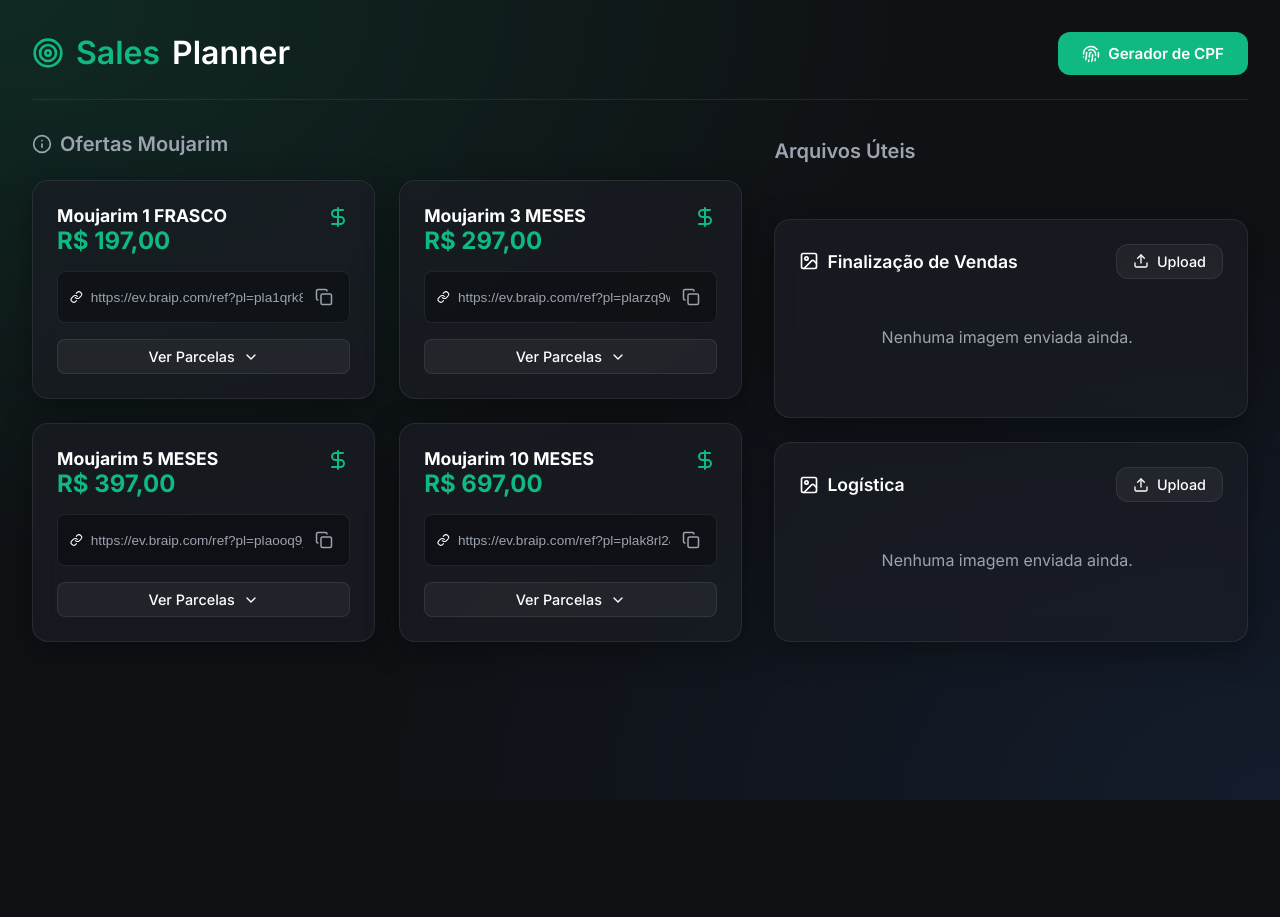
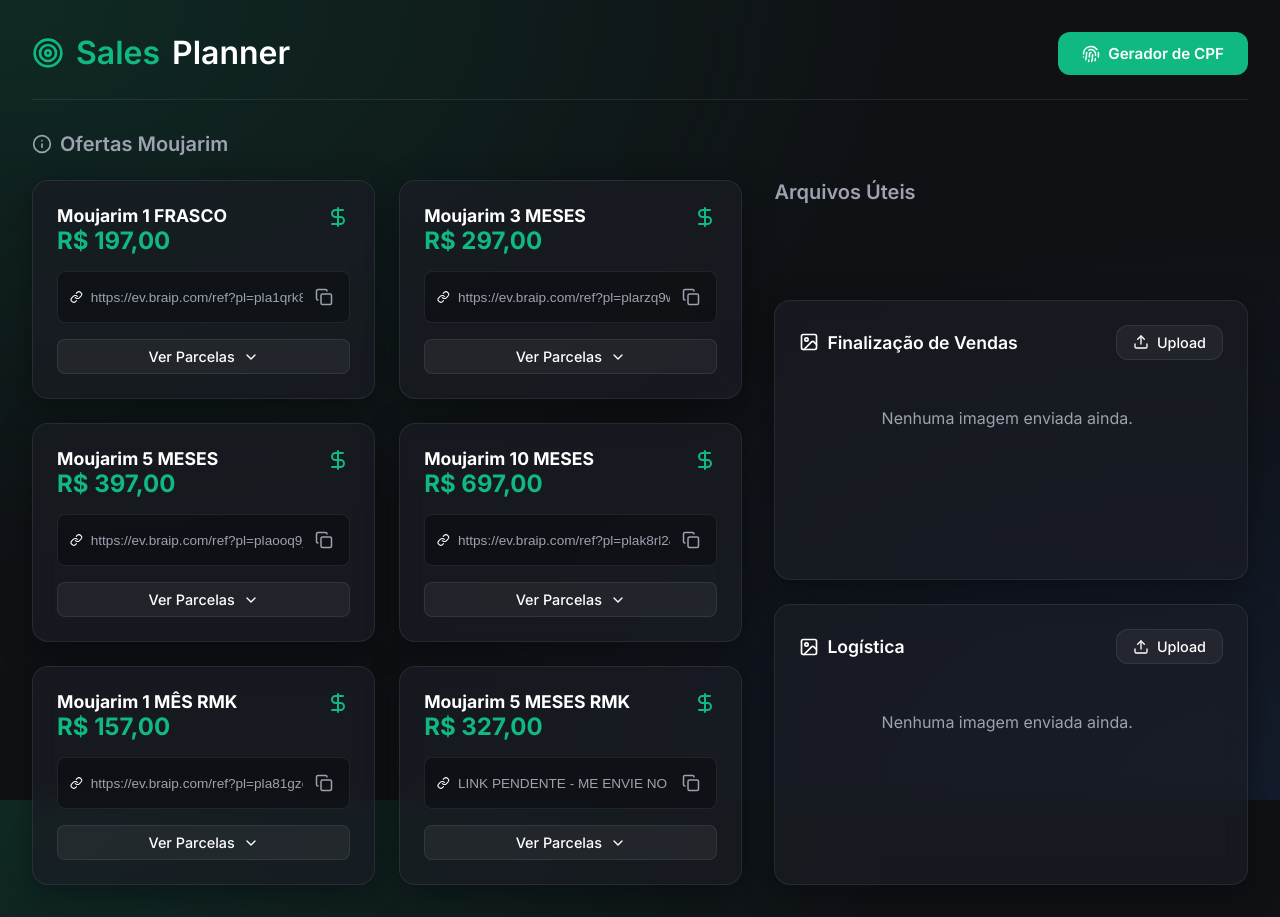
Before and after one commit to yuresilva1/planner-vendas, a React (Vite) app: page / in a window 1280 px wide. Before the commit the page ends 800 px from the top, so only its background shows below. Built offline with nearby package versions, Linux system fonts and the light colour scheme.

Commit message:
Adiciona planos RMK (1 e 5 meses)

```diff
--- a/src/data/products.js
+++ b/src/data/products.js
@@ -79,4 +79,44 @@
       { parcelas: "12x", valor: "R$ 73,79", total: "R$ 885,48" },
     ],
   },
+  {
+    id: 101,
+    title: "1 MÊS RMK",
+    price: "157,00",
+    link: "https://ev.braip.com/ref?pl=pla81gzo&ck=chew4mj1&af=afi28607gx",
+    installments: [
+      { parcelas: "1x", valor: "R$ 157,00", total: "R$ 157,00" },
+      { parcelas: "2x", valor: "R$ 83,11", total: "R$ 166,22" },
+      { parcelas: "3x", valor: "R$ 56,46", total: "R$ 169,38" },
+      { parcelas: "4x", valor: "R$ 43,14", total: "R$ 172,56" },
+      { parcelas: "5x", valor: "R$ 35,16", total: "R$ 175,80" },
+      { parcelas: "6x", valor: "R$ 29,84", total: "R$ 179,04" },
+      { parcelas: "7x", valor: "R$ 26,05", total: "R$ 182,35" },
+      { parcelas: "8x", valor: "R$ 23,21", total: "R$ 185,68" },
+      { parcelas: "9x", valor: "R$ 21,01", total: "R$ 189,09" },
+      { parcelas: "10x", valor: "R$ 19,25", total: "R$ 192,50" },
+      { parcelas: "11x", valor: "R$ 17,82", total: "R$ 196,02" },
+      { parcelas: "12x", valor: "R$ 16,62", total: "R$ 199,44" },
+    ],
+  },
+  {
+    id: 105,
+    title: "5 MESES RMK",
+    price: "327,00",
+    link: "LINK PENDENTE - ME ENVIE NO CHAT",
+    installments: [
+      { parcelas: "1x", valor: "R$ 327,00", total: "R$ 327,00" },
+      { parcelas: "2x", valor: "R$ 173,10", total: "R$ 346,20" },
+      { parcelas: "3x", valor: "R$ 117,59", total: "R$ 352,77" },
+      { parcelas: "4x", valor: "R$ 89,85", total: "R$ 359,40" },
+      { parcelas: "5x", valor: "R$ 73,23", total: "R$ 366,15" },
+      { parcelas: "6x", valor: "R$ 62,16", total: "R$ 372,96" },
+      { parcelas: "7x", valor: "R$ 54,26", total: "R$ 379,82" },
+      { parcelas: "8x", valor: "R$ 48,35", total: "R$ 386,80" },
+      { parcelas: "9x", valor: "R$ 43,76", total: "R$ 393,84" },
+      { parcelas: "10x", valor: "R$ 40,10", total: "R$ 401,00" },
+      { parcelas: "11x", valor: "R$ 37,11", total: "R$ 408,21" },
+      { parcelas: "12x", valor: "R$ 34,62", total: "R$ 415,44" },
+    ],
+  },
 ];
```
